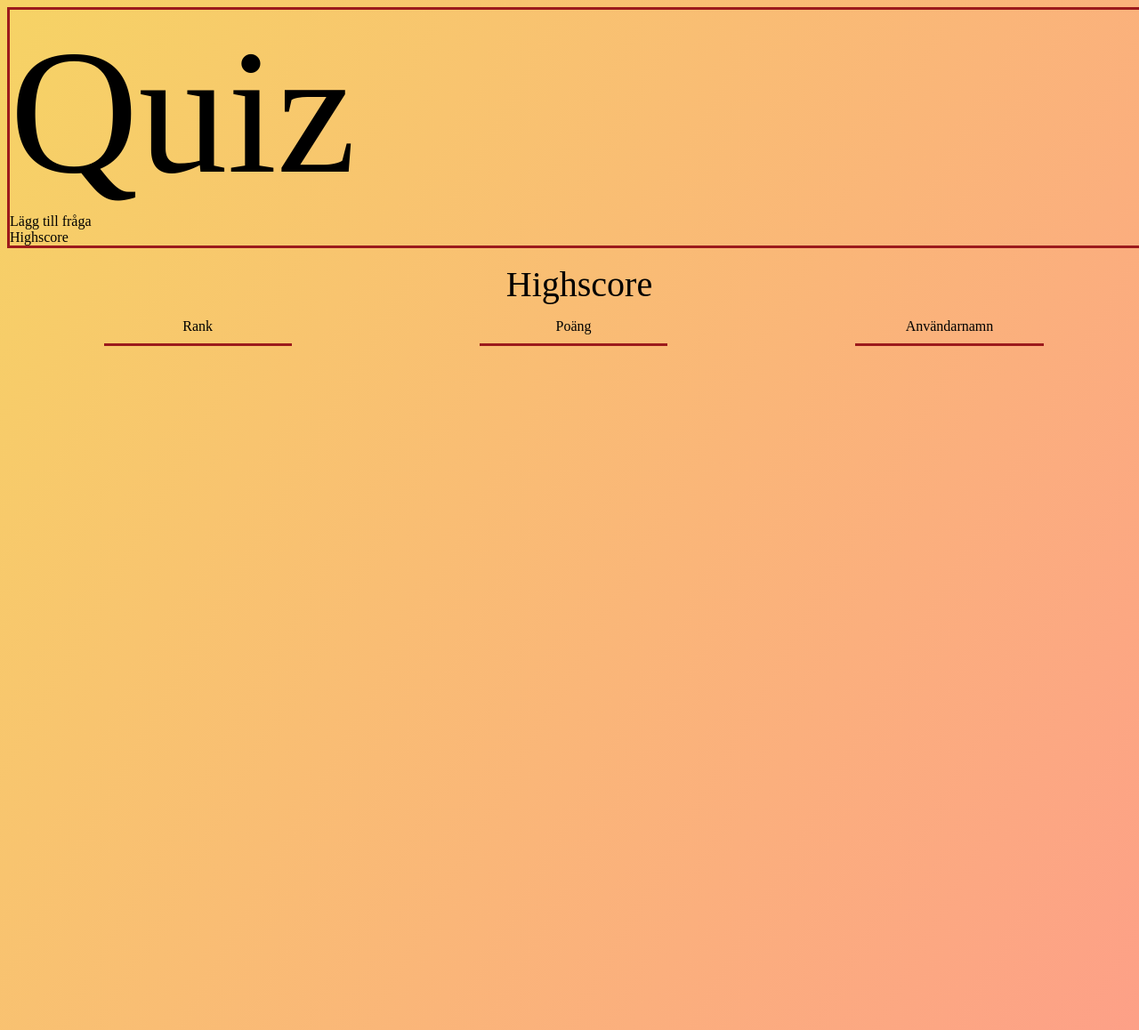
After one commit to PhilipRautiainen1/Projekt-i-Webbramverk, a Flask app: page /highscore in a window 1280 px wide. The commit adds this page. Shown: the whole page at 89% size. Run offline with Flask 2, Linux system fonts and the light colour scheme.

Commit message:
Added highscore page

```diff
--- a/view/__init__.py
+++ b/view/__init__.py
@@ -6,3 +6,7 @@ app = Flask(__name__)
 @app.route('/')
 def index():
     return render_template("base.html")
+
+@app.route('/highscore')
+def highscore():
+    return render_template("highscore.html")
--- /dev/null
+++ b/view/static/css/highscore.css
@@ -0,0 +1,70 @@
+body{
+    overflow-y: hidden;
+}
+
+#wrap:after {
+      display: block;
+      clear: both;
+      float: none;
+    }
+
+    #wrap div {
+      float: left;
+      word-break: break-all;
+    }
+
+    #rank {
+        padding-top: 15px;
+        width: 33%;
+        text-align: center;
+        height: 100vh;
+    }
+
+    #rank:after{
+        content: ""; /* This is necessary for the pseudo element to work. */
+        display: block; /* This will put the pseudo element on its own line. */
+        margin: 0 auto; /* This will center the border. */
+        width: 50%; /* Change this to whatever width you want. */
+        padding-top: 10px; /* This creates some space between the element and the border. */
+        border-bottom: 3px solid #9C1A1C; /* This creates the border. Replace black with whatever color you want. */
+    }
+
+    #points {
+        padding-top: 15px;
+        width: 33%;
+        text-align: center;
+        min-height: 100vh;
+        height: 100vh;
+    }
+
+    #points:after{
+        content: ""; /* This is necessary for the pseudo element to work. */
+        display: block; /* This will put the pseudo element on its own line. */
+        margin: 0 auto; /* This will center the border. */
+        width: 50%; /* Change this to whatever width you want. */
+        padding-top: 10px; /* This creates some space between the element and the border. */
+        border-bottom: 3px solid #9C1A1C; /* This creates the border. Replace black with whatever color you want. */
+    }
+    #username {
+        padding-top: 15px;
+        width: 33%;
+        text-align: center;
+        height: 100vh;
+    }
+
+    #username:after{
+        content: ""; /* This is necessary for the pseudo element to work. */
+        display: block; /* This will put the pseudo element on its own line. */
+        margin: 0 auto; /* This will center the border. */
+        width: 50%; /* Change this to whatever width you want. */
+        padding-top: 10px; /* This creates some space between the element and the border. */
+        border-bottom: 3px solid #9C1A1C; /* This creates the border. Replace black with whatever color you want. */
+    }
+
+    #highscore{
+        padding-top: 20px;
+      font-size: 40px;
+        width: 100%;
+
+        text-align: center;
+    }
--- a/view/templates/base.html
+++ b/view/templates/base.html
@@ -5,6 +5,7 @@
     <meta name="viewport" content="width=device-width, initial-scale=1.0">
     <title>Title</title>
     <link rel="stylesheet" href="{{ url_for('static', filename='css/base.css') }}">
+    <link rel="stylesheet" href="{{ url_for('static', filename='css/highscore.css') }}">
 </head>
 <body>
     <section class="jumbo">
--- /dev/null
+++ b/view/templates/highscore.html
@@ -0,0 +1,24 @@
+{% extends "base.html" %}
+{% block content %}
+    <!DOCTYPE html>
+<html lang="en">
+<head>
+    <meta charset="UTF-8">
+    <meta name="viewport" content="width=device-width, initial-scale=1.0">
+    <title>Title</title>
+    <link rel="stylesheet" href="{{ url_for('static', filename='css/highscore.css') }}">
+</head>
+<body>
+    <div id="wrap">
+        <div id="highscore">Highscore</div>
+        <div id="rank">Rank</div>
+        <div id="points">Poäng</div>
+        <div id="username">Användarnamn</div>
+    </div>
+</body>
+</html>
+
+
+
+
+{% endblock %}
```
